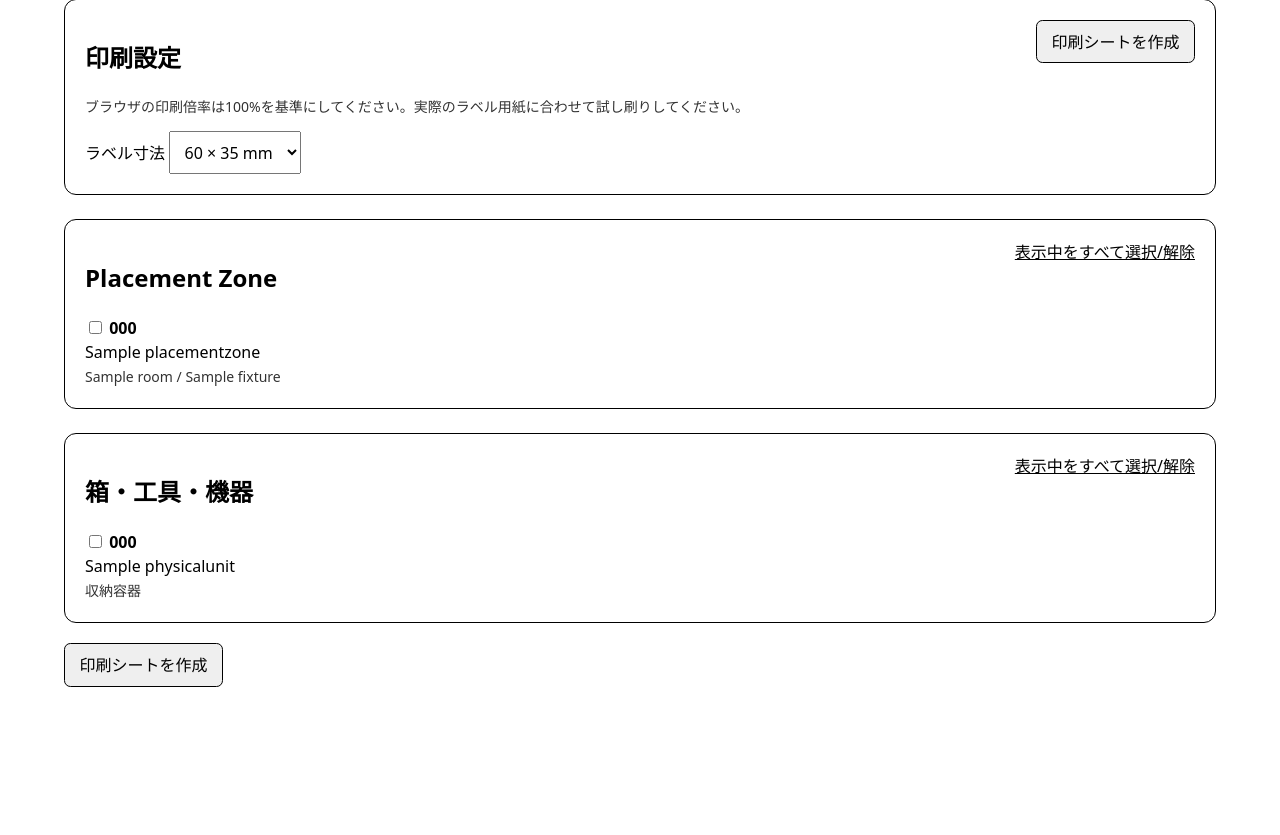
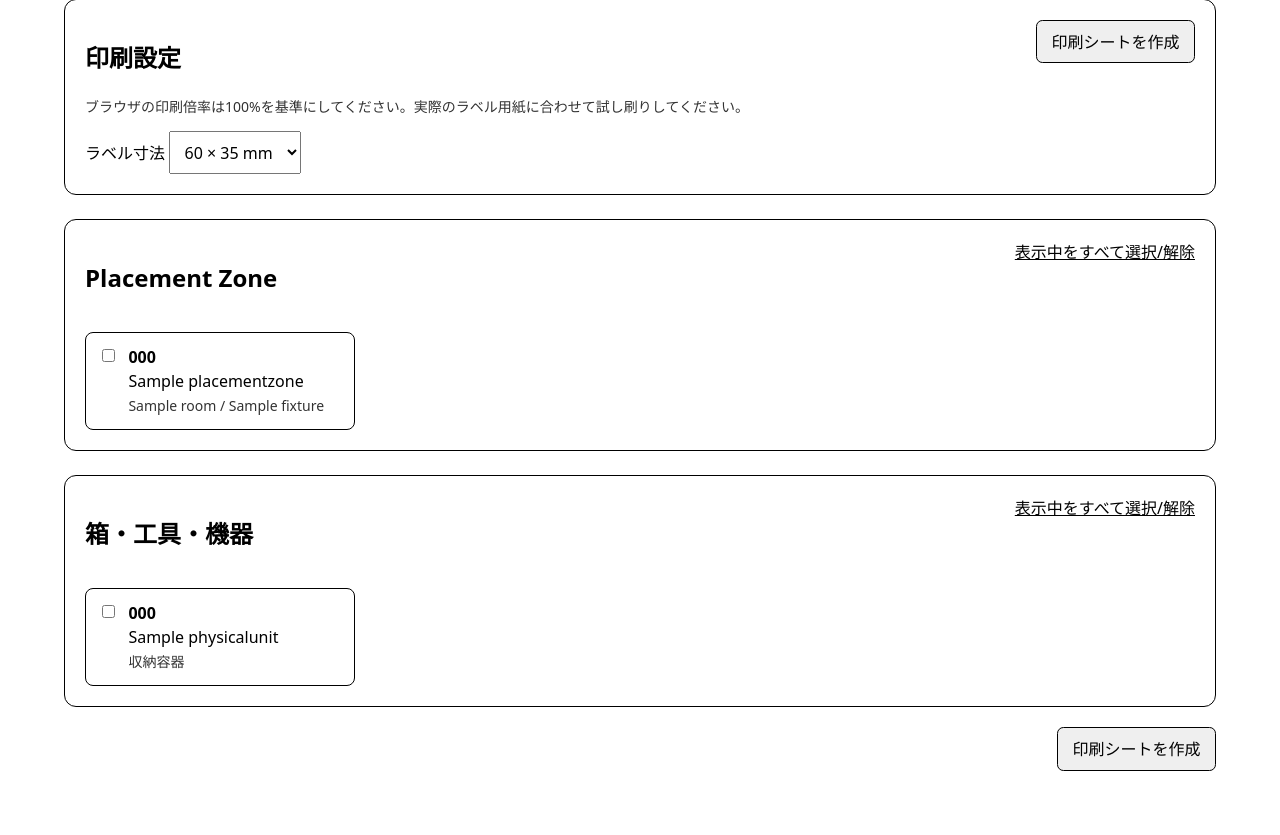
Before and after one commit to Xpotato1024/lab-inventory, a Django app: page /labels/ in a window 1280 px wide. Shown: the part 366-1201 px from the top of the page. Before the commit the page ends 1053 px from the top, so only its background shows below. Run offline with Django 5.2, Linux system fonts and the light colour scheme; a user stored in the database is signed in; tables that the repository leaves empty hold one stand-in row (values such as "Sample post").

Commit message:
feat: style label selection workflow

```diff
--- a/inventory/static/inventory/app.css
+++ b/inventory/static/inventory/app.css
@@ -238,6 +238,32 @@ td {
   font-size: 1.15rem;
 }
 
+.label-selection-form > .form-actions {
+  justify-content: flex-end;
+}
+
+.label-choice-grid {
+  display: grid;
+  grid-template-columns: repeat(auto-fill, minmax(15rem, 1fr));
+  gap: 0.65rem;
+  margin-top: 1rem;
+}
+
+.label-choice {
+  display: flex;
+  align-items: flex-start;
+  gap: 0.65rem;
+  padding: 0.75rem;
+  border: 1px solid currentColor;
+  border-radius: 0.5rem;
+  cursor: pointer;
+}
+
+.label-choice input {
+  margin-top: 0.25rem;
+  flex: none;
+}
+
 .scene-toolbar {
   display: flex;
   align-items: center;
```
